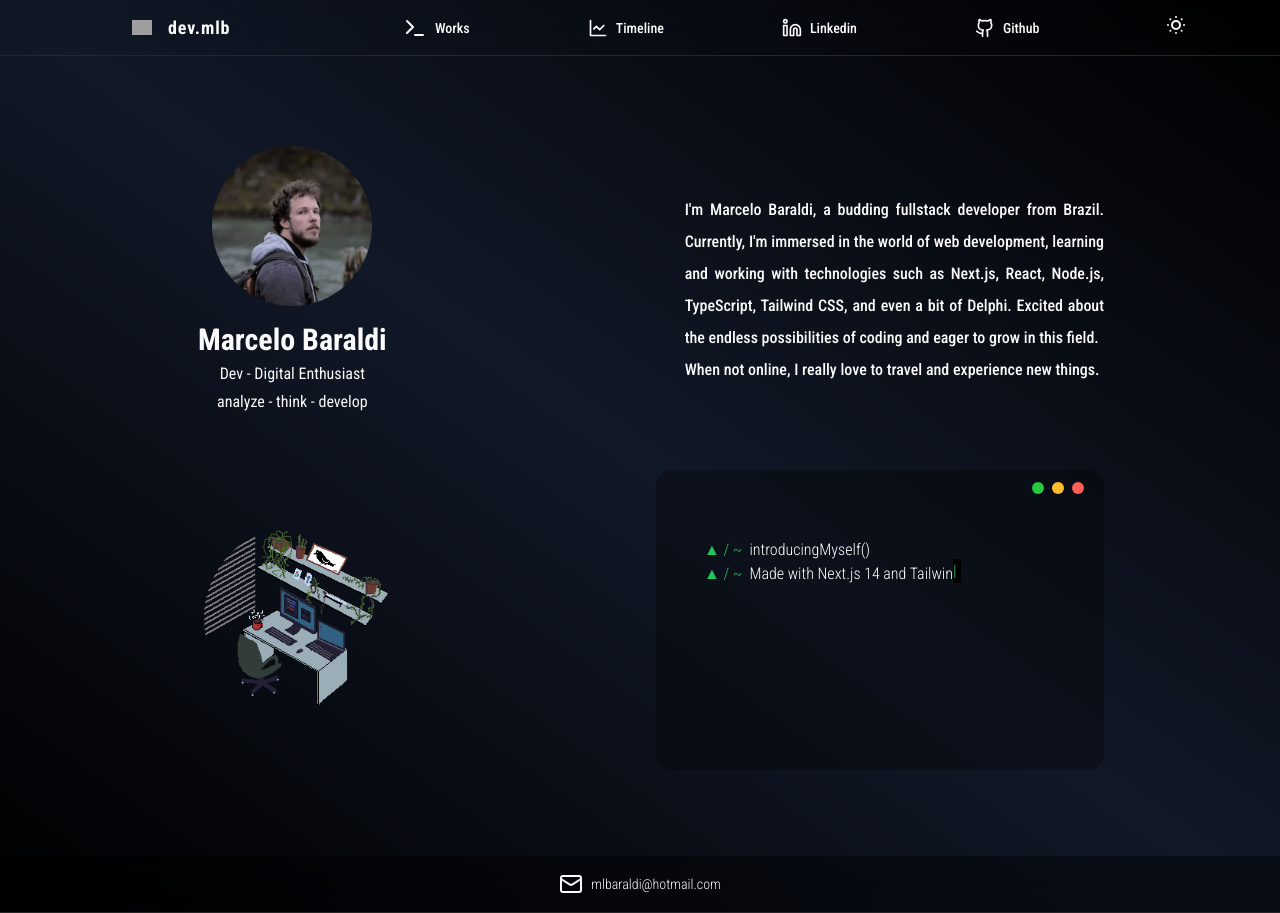
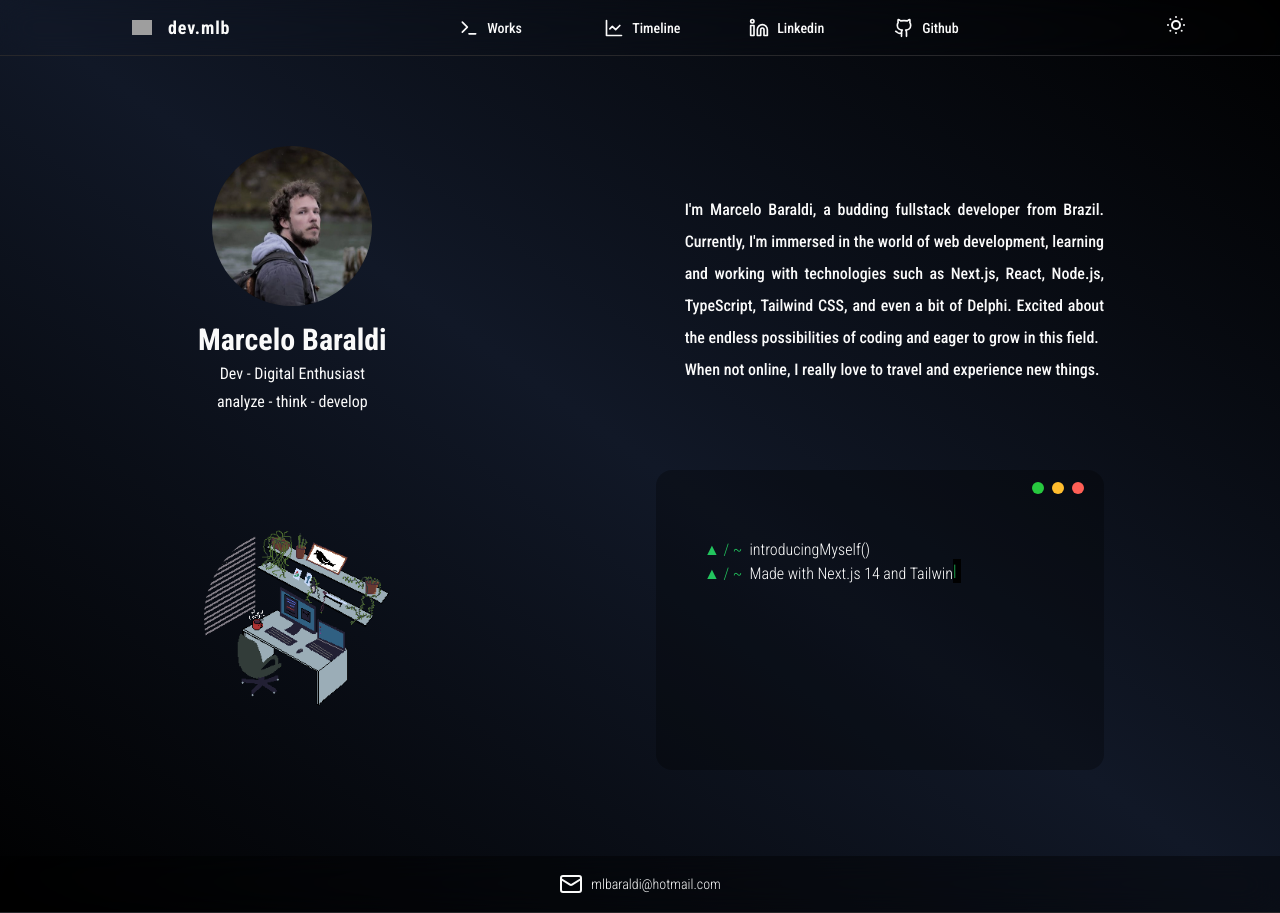
Before and after one commit to mlbaraldi/mlbaraldi.github.io, a Next.js app: page / in a window 1280 px wide. Built offline with nearby package versions, Linux system fonts and the light colour scheme; grey boxes are pictures that could not be loaded.

Commit message:
refactor: decompose navbar

```diff
--- a/src/components/ui/Navbar.tsx
+++ b/src/components/ui/Navbar.tsx
@@ -6,6 +6,37 @@ import MaxWidthWrapper from "./MaxWidthWrapper";
 import ThemeSwitcher from "./ThemeSwitcher";
 import { buttonVariants } from "./button";
 
+const components: { title: string; href: string; description: string, icon: LucideIcon }[] = [
+  {
+    title: "Works",
+    href: "/works",
+    description:
+      "Let me show you some stuff.",
+    icon: <Terminal className='ml-1.5 h-5 w-5' />
+  },
+  {
+    title: "Timeline",
+    href: "/timeline",
+    description:
+      "What was I up to.",
+    icon: <LineChartIcon className='ml-1.5 h-5 w-5' />
+  },
+  {
+    title: "Linkedin",
+    href: "/https://www.linkedin.com/in/mlbaraldi",
+    description:
+      "My Linkedin page.",
+    icon: <LinkedinIcon className='ml-1.5 h-5 w-5' />
+  },
+  {
+    title: "Github",
+    href: "https://github.com/mlbaraldi",
+    description:
+      "My github page.",
+    icon: <GithubIcon className='ml-1.5 h-5 w-5' />
+  }
+]
+
 const Navbar = () => {
   return (
     <nav className='sticky h-14 inset-x-0 top-0 z-30 w-full border-b backdrop-blur-lg transition-all '>
@@ -13,37 +44,25 @@ const Navbar = () => {
         <div className='flex items-center justify-between h-14 border-b '>
           <BaseIcon />
           <div className='hidden items-center space-x-20 xl:flex'>
-            <Link className={buttonVariants({
-              variant: 'ghost',
-              size: 'sm'
-            })} href='/works' passHref>
-              <Terminal />
-              <p className="p-2">Works</p>
-            </Link>
-            <Link
-              className={buttonVariants({
-                variant: 'ghost',
-                size: 'sm',
-              })} href='/timeline' passHref>
-              <LineChartIcon className='ml-1.5 h-5 w-5' />
-              <p className="p-2">Timeline</p>
-            </Link>
-            <Link
-              className={buttonVariants({
-                variant: 'ghost',
-                size: 'sm',
-              })} href='https://www.linkedin.com/in/mlbaraldi' passHref target="_blank">
-              <LinkedinIcon className='ml-1.5 h-5 w-5' />
-              <p className="p-2">Linkedin</p>
-            </Link>
-            <Link
-              className={buttonVariants({
-                variant: 'ghost',
-                size: 'sm',
-              })} href='https://github.com/mlbaraldi' passHref target="_blank">
-              <GithubIcon className='ml-1.5 h-5 w-5' />
-              <p className="p-2">Github</p>
-            </Link>
+            <ul className="grid w-[400px] gap-3 p-4 md:w-[500px] md:grid-cols-4 lg:w-[600px] ">
+              {components.map((component) => (
+                <li key={component.title}>
+                  <Link
+                    title={component.description}
+                    href={component.href}
+                    passHref
+                    className={buttonVariants({
+                      variant: 'ghost',
+                      size: 'sm'
+                    })}
+                  >
+                    {component.icon}
+                    <p className="p-2">{component.title}</p>
+
+                  </Link>
+                </li>
+              ))}
+            </ul>
           </div>
 
           {/* Theme switcher for all screens */}
```
